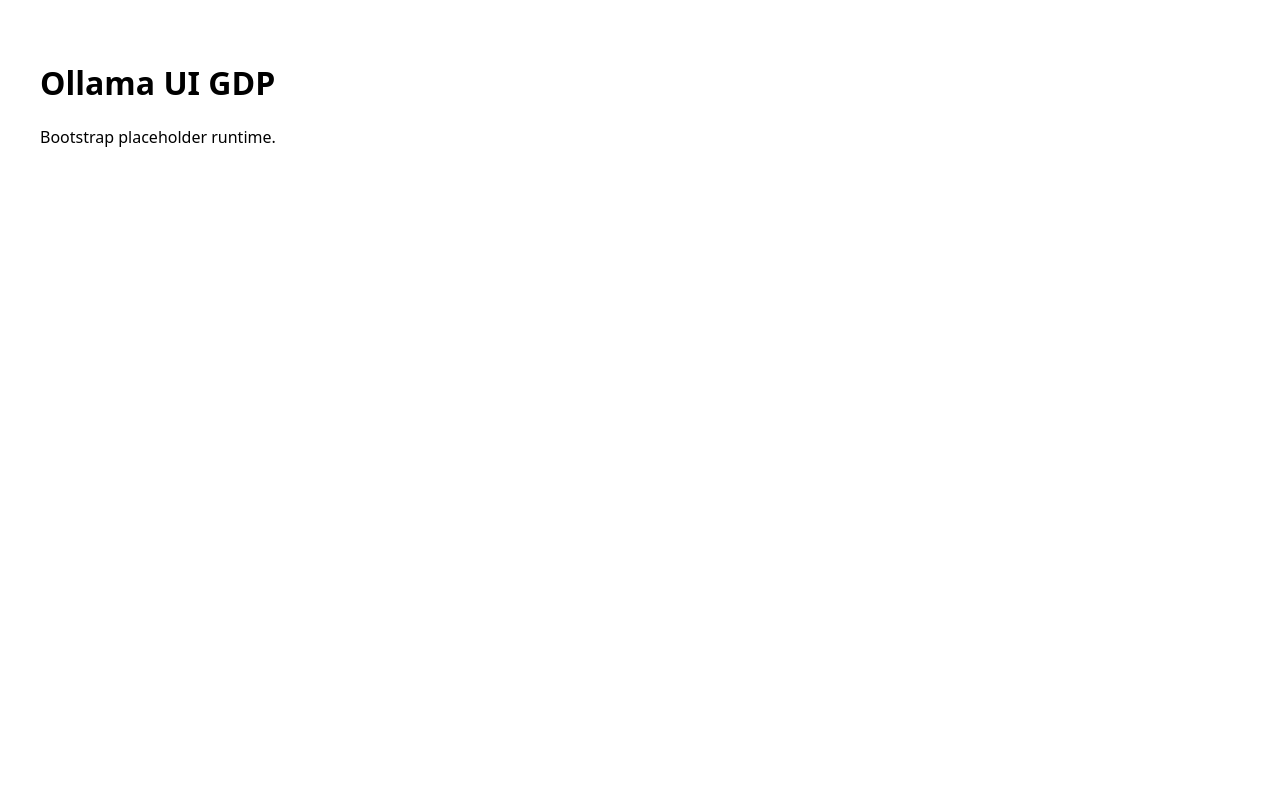
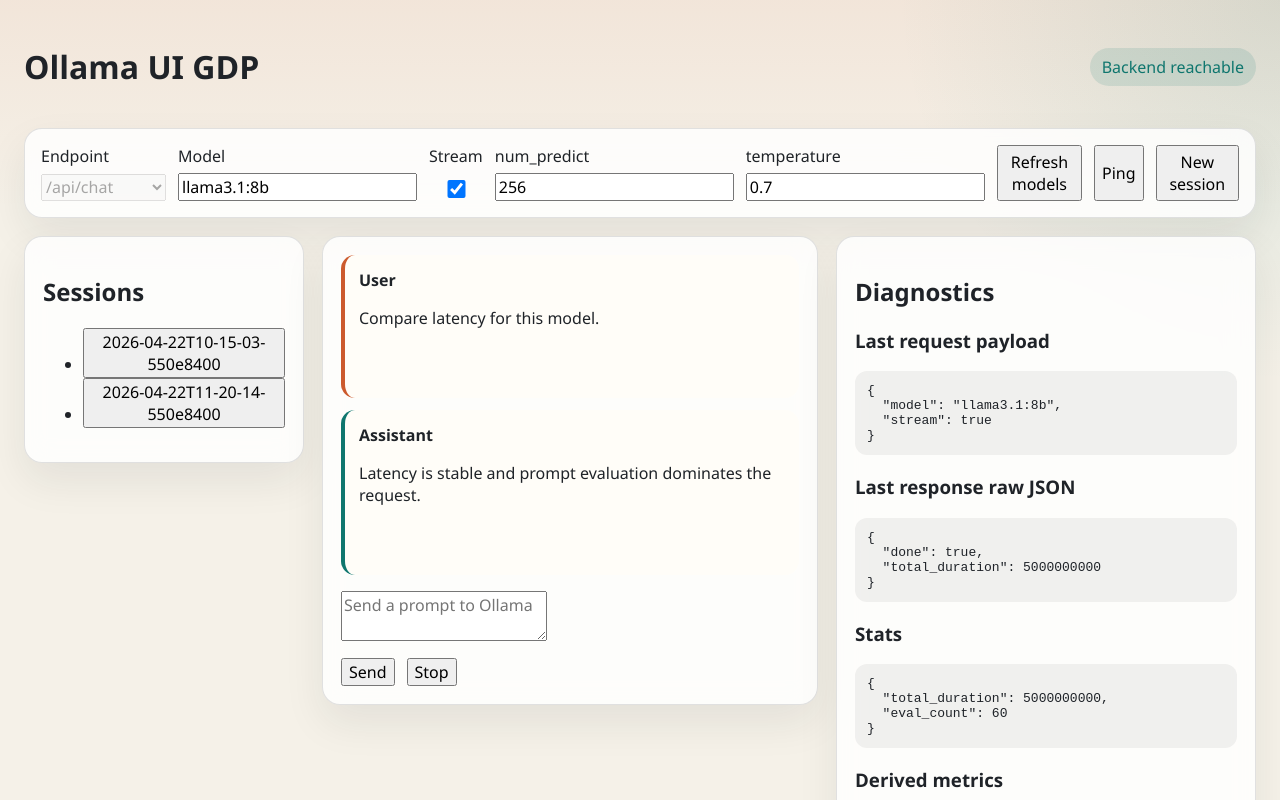
Before and after one commit to dgetmansky/ollama-ui-chat, a React (Vite) app in the folder frontend/: page / in a window 1280 px wide. Shown: the top 800 px of the page. Built offline with nearby package versions, Linux system fonts and the light colour scheme.

Commit message:
feat: add one-page frontend shell

```diff
--- /dev/null
+++ b/frontend/src/app/App.tsx
@@ -0,0 +1,53 @@
+import { ChatPanel } from "../features/chat/ChatPanel";
+import { ControlBar } from "../features/control-bar/ControlBar";
+import { DiagnosticsPanel } from "../features/diagnostics/DiagnosticsPanel";
+import { SessionsPanel } from "../features/sessions/SessionsPanel";
+import type { SessionRecord } from "../lib/types";
+
+const mockSession: SessionRecord = {
+  id: "2026-04-22T10-15-03-550e8400",
+  endpoint: "/api/chat",
+  model: "llama3.1:8b",
+  stream: true,
+  request_options: {
+    num_predict: 256,
+    temperature: 0.7
+  },
+  messages: [
+    { role: "user", content: "Compare latency for this model." },
+    {
+      role: "assistant",
+      content: "Latency is stable and prompt evaluation dominates the request."
+    }
+  ],
+  last_request: { model: "llama3.1:8b", stream: true },
+  last_response: { done: true, total_duration: 5000000000 },
+  last_stats: { total_duration: 5000000000, eval_count: 60 },
+  derived_metrics: { total_sec: 5, eval_tokens_per_sec: 20 }
+};
+
+export const App = () => (
+  <div className="app-shell">
+    <header className="app-header">
+      <h1>Ollama UI GDP</h1>
+      <span className="status-pill">Backend reachable</span>
+    </header>
+    <ControlBar
+      endpoint={mockSession.endpoint}
+      model={mockSession.model}
+      stream={mockSession.stream}
+      numPredict={mockSession.request_options.num_predict}
+      temperature={mockSession.request_options.temperature}
+    />
+    <div className="content-grid">
+      <SessionsPanel sessionIds={["2026-04-22T10-15-03-550e8400", "2026-04-22T11-20-14-550e8400"]} />
+      <ChatPanel messages={mockSession.messages} />
+      <DiagnosticsPanel
+        requestPayload={mockSession.last_request}
+        responsePayload={mockSession.last_response}
+        stats={mockSession.last_stats}
+        metrics={mockSession.derived_metrics}
+      />
+    </div>
+  </div>
+);
--- /dev/null
+++ b/frontend/src/features/chat/ChatPanel.tsx
@@ -0,0 +1,23 @@
+import type { SessionMessage } from "../../lib/types";
+
+type Props = {
+  messages: SessionMessage[];
+};
+
+export const ChatPanel = ({ messages }: Props) => (
+  <main className="panel chat-panel">
+    <div className="messages">
+      {messages.map((message, index) => (
+        <article key={`${message.role}-${index}`} className={`message message-${message.role}`}>
+          <strong>{message.role === "user" ? "User" : "Assistant"}</strong>
+          <p>{message.content}</p>
+        </article>
+      ))}
+    </div>
+    <textarea aria-label="Prompt" placeholder="Send a prompt to Ollama" />
+    <div className="chat-actions">
+      <button type="button">Send</button>
+      <button type="button">Stop</button>
+    </div>
+  </main>
+);
--- /dev/null
+++ b/frontend/src/features/control-bar/ControlBar.tsx
@@ -0,0 +1,38 @@
+type Props = {
+  endpoint: "/api/chat" | "/api/generate";
+  model: string;
+  stream: boolean;
+  numPredict: number;
+  temperature: number;
+};
+
+export const ControlBar = ({ endpoint, model, stream, numPredict, temperature }: Props) => (
+  <section className="panel control-bar">
+    <label>
+      <span>Endpoint</span>
+      <select aria-label="Endpoint" value={endpoint} disabled>
+        <option value="/api/chat">/api/chat</option>
+        <option value="/api/generate">/api/generate</option>
+      </select>
+    </label>
+    <label>
+      <span>Model</span>
+      <input aria-label="Model" value={model} readOnly />
+    </label>
+    <label>
+      <span>Stream</span>
+      <input type="checkbox" checked={stream} readOnly />
+    </label>
+    <label>
+      <span>num_predict</span>
+      <input value={numPredict} readOnly />
+    </label>
+    <label>
+      <span>temperature</span>
+      <input value={temperature} readOnly />
+    </label>
+    <button type="button">Refresh models</button>
+    <button type="button">Ping</button>
+    <button type="button">New session</button>
+  </section>
+);
--- /dev/null
+++ b/frontend/src/features/diagnostics/DiagnosticsPanel.tsx
@@ -0,0 +1,30 @@
+type Props = {
+  requestPayload: Record<string, unknown>;
+  responsePayload: Record<string, unknown>;
+  stats: Record<string, unknown>;
+  metrics: Record<string, unknown>;
+};
+
+const toPrettyJson = (value: Record<string, unknown>) => JSON.stringify(value, null, 2);
+
+export const DiagnosticsPanel = ({ requestPayload, responsePayload, stats, metrics }: Props) => (
+  <aside className="panel diagnostics-panel">
+    <h2>Diagnostics</h2>
+    <section>
+      <h3>Last request payload</h3>
+      <pre>{toPrettyJson(requestPayload)}</pre>
+    </section>
+    <section>
+      <h3>Last response raw JSON</h3>
+      <pre>{toPrettyJson(responsePayload)}</pre>
+    </section>
+    <section>
+      <h3>Stats</h3>
+      <pre>{toPrettyJson(stats)}</pre>
+    </section>
+    <section>
+      <h3>Derived metrics</h3>
+      <pre>{toPrettyJson(metrics)}</pre>
+    </section>
+  </aside>
+);
--- /dev/null
+++ b/frontend/src/features/sessions/SessionsPanel.tsx
@@ -0,0 +1,16 @@
+type Props = {
+  sessionIds: string[];
+};
+
+export const SessionsPanel = ({ sessionIds }: Props) => (
+  <aside className="panel sessions-panel">
+    <h2>Sessions</h2>
+    <ul>
+      {sessionIds.map((id) => (
+        <li key={id}>
+          <button type="button">{id}</button>
+        </li>
+      ))}
+    </ul>
+  </aside>
+);
--- /dev/null
+++ b/frontend/src/lib/types.ts
@@ -0,0 +1,22 @@
+export type EndpointMode = "/api/chat" | "/api/generate";
+
+export type SessionMessage = {
+  role: "user" | "assistant";
+  content: string;
+};
+
+export type SessionRecord = {
+  id: string;
+  endpoint: EndpointMode;
+  model: string;
+  stream: boolean;
+  request_options: {
+    num_predict: number;
+    temperature: number;
+  };
+  messages: SessionMessage[];
+  last_request: Record<string, unknown>;
+  last_response: Record<string, unknown>;
+  last_stats: Record<string, unknown>;
+  derived_metrics: Record<string, unknown>;
+};
--- a/frontend/src/main.tsx
+++ b/frontend/src/main.tsx
@@ -1,14 +1,10 @@
-import { createRoot } from "react-dom/client";
+import React from "react";
+import ReactDOM from "react-dom/client";
+import { App } from "./app/App";
+import "./styles/global.css";
 
-const rootElement = document.getElementById("root");
-
-if (!rootElement) {
-  throw new Error("Missing root element");
-}
-
-createRoot(rootElement).render(
-  <main style={{ fontFamily: "system-ui, sans-serif", padding: "2rem" }}>
-    <h1>Ollama UI GDP</h1>
-    <p>Bootstrap placeholder runtime.</p>
-  </main>
+ReactDOM.createRoot(document.getElementById("root")!).render(
+  <React.StrictMode>
+    <App />
+  </React.StrictMode>
 );
--- /dev/null
+++ b/frontend/src/styles/global.css
@@ -0,0 +1,141 @@
+:root {
+  color-scheme: light;
+  --bg: #f5f1e8;
+  --panel: rgba(255, 255, 255, 0.82);
+  --panel-strong: #fffdf8;
+  --border: rgba(43, 49, 56, 0.14);
+  --text: #1f2328;
+  --muted: #5e6773;
+  --accent: #cc5a2d;
+  --accent-soft: #0f766e;
+  --shadow: 0 18px 40px rgba(31, 35, 40, 0.08);
+}
+
+* {
+  box-sizing: border-box;
+}
+
+body {
+  margin: 0;
+  background:
+    linear-gradient(180deg, rgba(204, 90, 45, 0.08), transparent 22%),
+    radial-gradient(circle at top right, rgba(15, 118, 110, 0.12), transparent 24%),
+    var(--bg);
+  color: var(--text);
+  font-family: "IBM Plex Sans", "Segoe UI", sans-serif;
+}
+
+button,
+input,
+select,
+textarea {
+  font: inherit;
+}
+
+.app-shell {
+  min-height: 100vh;
+  padding: 24px;
+}
+
+.app-header,
+.control-bar,
+.content-grid {
+  max-width: 1600px;
+  margin: 0 auto;
+}
+
+.app-header {
+  display: flex;
+  align-items: center;
+  justify-content: space-between;
+  margin-bottom: 18px;
+}
+
+.status-pill {
+  padding: 8px 12px;
+  border-radius: 999px;
+  background: rgba(15, 118, 110, 0.12);
+  color: var(--accent-soft);
+}
+
+.panel {
+  background: var(--panel);
+  border: 1px solid var(--border);
+  border-radius: 18px;
+  box-shadow: var(--shadow);
+  backdrop-filter: blur(14px);
+}
+
+.control-bar {
+  display: grid;
+  grid-template-columns: 1.2fr 1.4fr 0.7fr 0.8fr 0.8fr auto auto auto;
+  gap: 12px;
+  padding: 16px;
+  margin-bottom: 18px;
+}
+
+.control-bar label {
+  display: grid;
+  gap: 6px;
+}
+
+.content-grid {
+  display: grid;
+  grid-template-columns: 280px 1.2fr 420px;
+  gap: 18px;
+  align-items: start;
+}
+
+.sessions-panel,
+.chat-panel,
+.diagnostics-panel {
+  padding: 18px;
+}
+
+.messages {
+  display: grid;
+  gap: 12px;
+  min-height: 320px;
+  margin-bottom: 16px;
+}
+
+.message {
+  border-radius: 14px;
+  padding: 14px;
+  background: var(--panel-strong);
+}
+
+.message-assistant {
+  border-left: 4px solid var(--accent-soft);
+}
+
+.message-user {
+  border-left: 4px solid var(--accent);
+}
+
+.chat-actions {
+  display: flex;
+  gap: 12px;
+  margin-top: 12px;
+}
+
+pre {
+  overflow: auto;
+  white-space: pre-wrap;
+  word-break: break-word;
+  padding: 12px;
+  border-radius: 12px;
+  background: rgba(31, 35, 40, 0.06);
+  font-family: "IBM Plex Mono", "SFMono-Regular", monospace;
+  font-size: 13px;
+}
+
+@media (max-width: 1200px) {
+  .content-grid {
+    grid-template-columns: 1fr;
+  }
+
+  .control-bar {
+    grid-template-columns: repeat(2, minmax(0, 1fr));
+  }
+}
```
Also changed, not shown: frontend/src/lib/api.ts (added, +18 -0 lines), frontend/src/test/setup.ts (+14 -1 lines), 1 other file (tests, documents, lock files or other folders).
